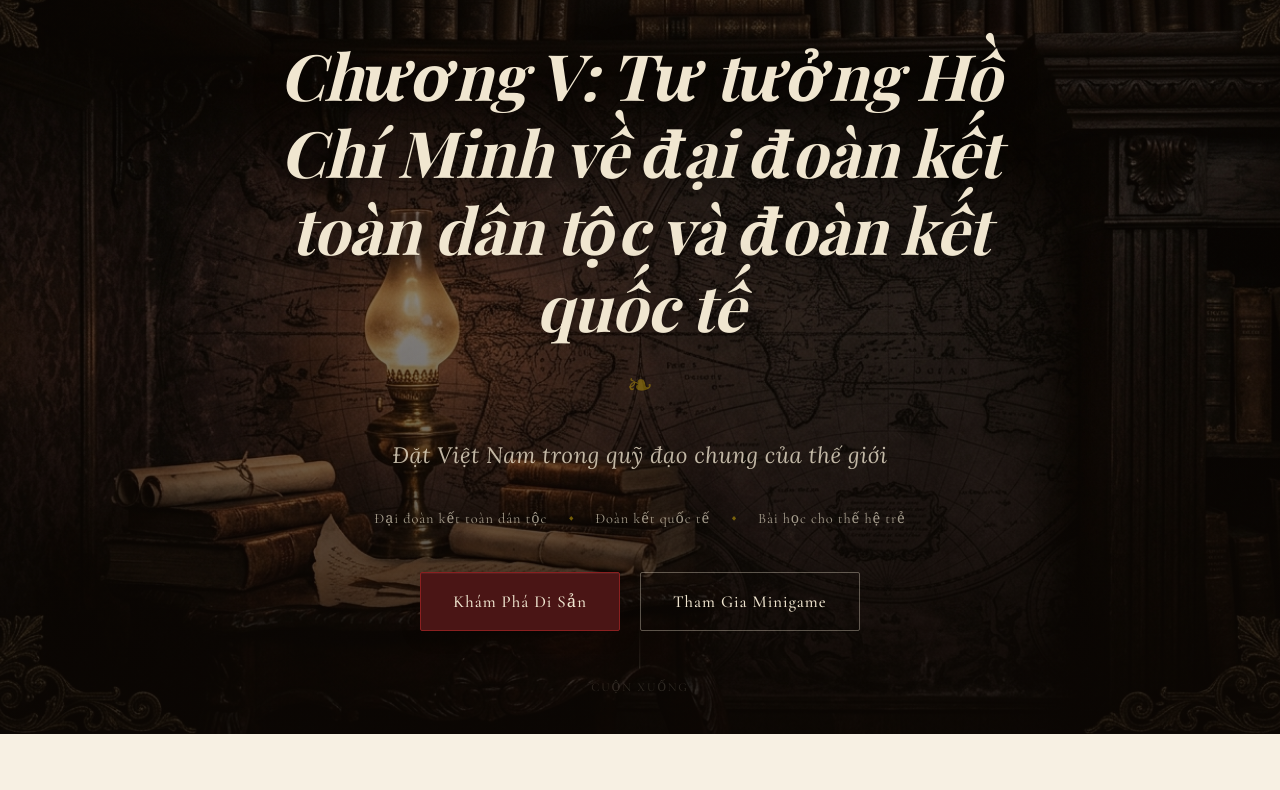
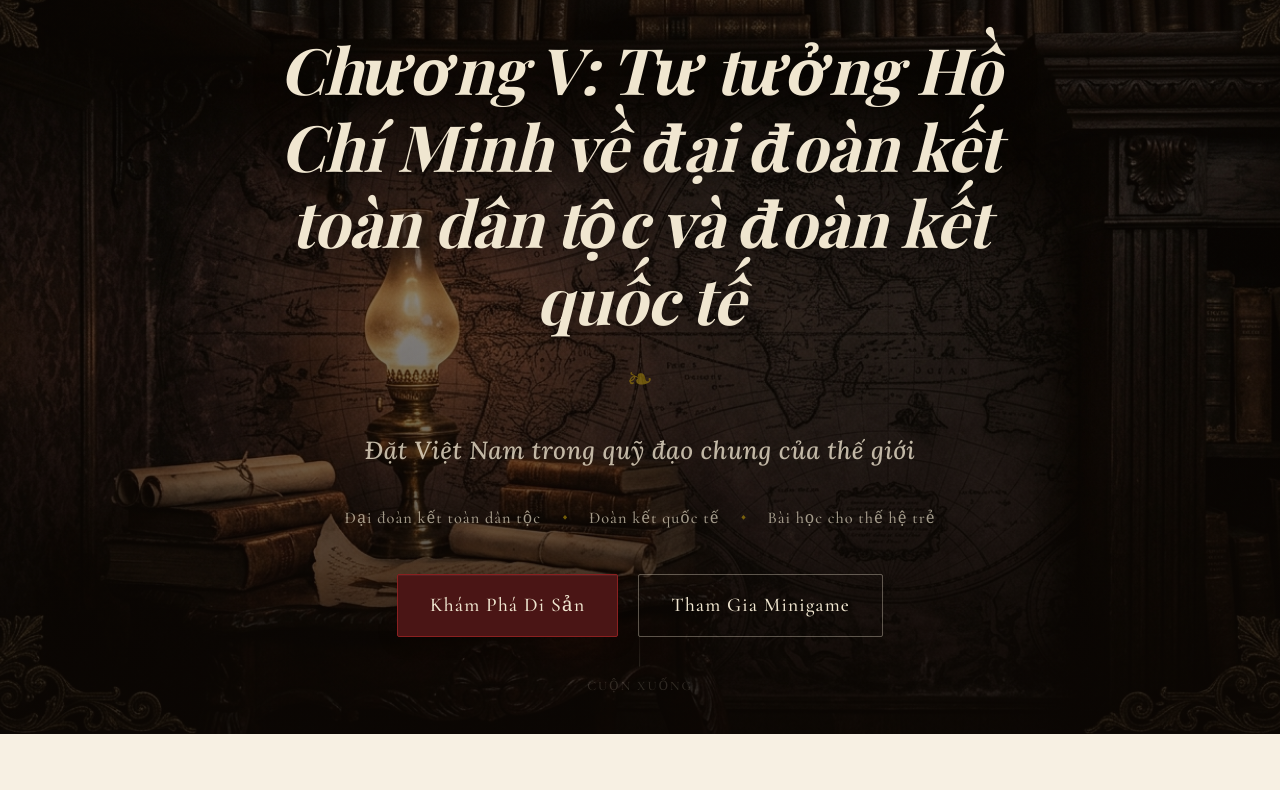
Before and after one commit to khoa025ne/HCM-202, a plain HTML site: page index.html in a window 1280 px wide. Shown: the part 66-856 px from the top of the page. Drawn offline with nearby package versions, Linux system fonts and the light colour scheme; a web font is replaced by a local one.

Commit message:
Increase base font sizes and body weight for readability

```diff
--- a/style.css
+++ b/style.css
@@ -38,13 +38,13 @@
   --ff-body:     'Cormorant Garamond', 'Garamond', 'Georgia', serif;
   --ff-script:   'Lora', 'Georgia', serif;
 
-  --fs-xs:   0.75rem;
-  --fs-sm:   0.9rem;
-  --fs-md:   1.05rem;
-  --fs-lg:   1.2rem;
-  --fs-xl:   1.4rem;
-  --fs-2xl:  1.75rem;
-  --fs-3xl:  2.25rem;
+  --fs-xs:   0.8125rem;
+  --fs-sm:   1.02rem;
+  --fs-md:   1.22rem;
+  --fs-lg:   1.38rem;
+  --fs-xl:   1.55rem;
+  --fs-2xl:  1.9rem;
+  --fs-3xl:  2.4rem;
   --fs-4xl:  3rem;
   --fs-5xl:  4rem;
 
@@ -65,6 +65,7 @@ html { scroll-behavior: smooth; font-size: 16px; }
 
 body {
   font-family: var(--ff-body);
+  font-weight: 500;
   color: var(--clr-text);
   background: var(--clr-bg);
   line-height: 1.85;
```
